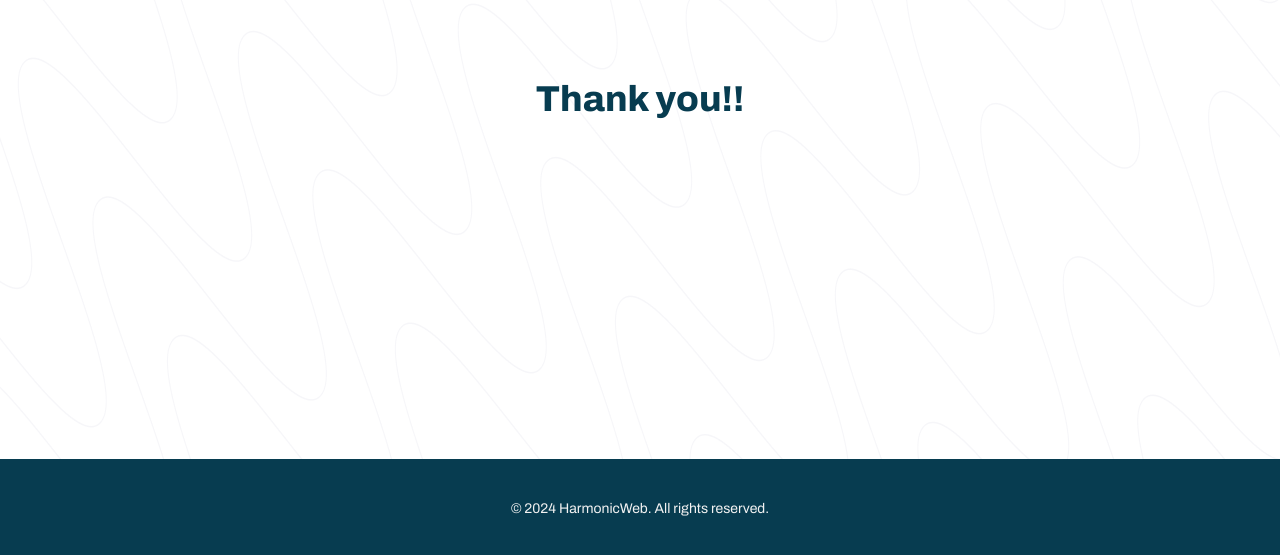
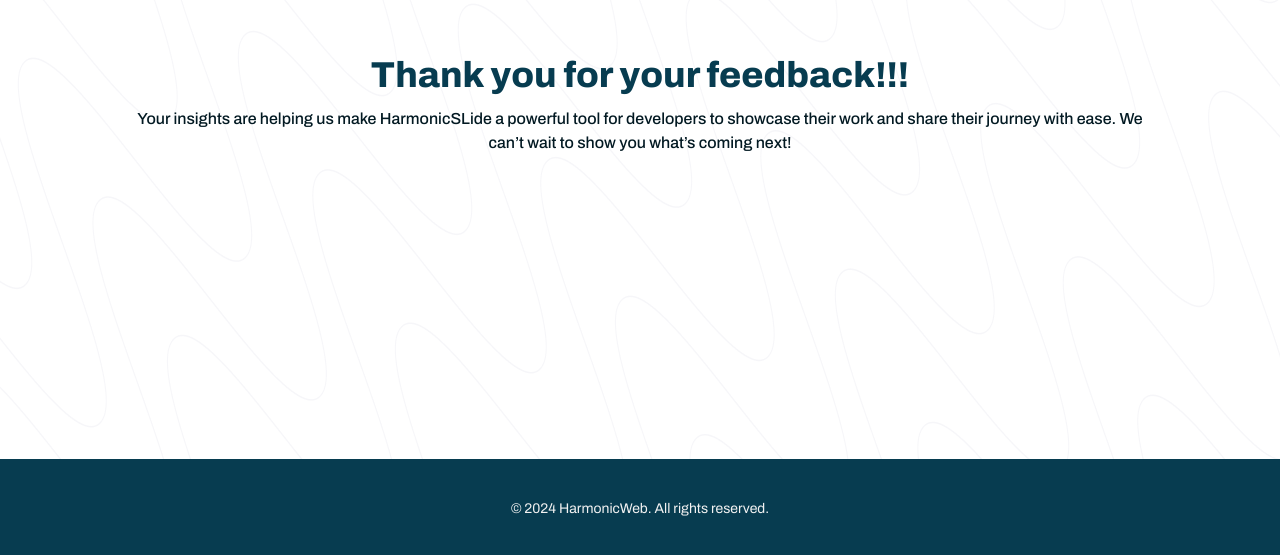
Before and after one commit to Stevolisis/harmonic-web, a Next.js app: page /surveyCompleted in a window 1280 px wide. Shown: the part 261-816 px from the top of the page. Built offline with nearby package versions, Linux system fonts and the light colour scheme.

Commit message:
surveyCompleted page done successfully

```diff
--- a/src/components/SlideCodeSurvey.js
+++ b/src/components/SlideCodeSurvey.js
@@ -129,11 +129,7 @@ const SlideCodeSurvey = () => {
     }
 
     useEffect(()=>{
-        const postView = async () => {
-            await setView();
-        };
-
-        postView();
+        //setView();
     },[]);
 
 
--- a/src/pages/surveyCompleted.js
+++ b/src/pages/surveyCompleted.js
@@ -1,16 +1,20 @@
 import React from 'react'
-import { useRouter } from 'next/router';
 
 
-const login = () => {
+const surveyCompleted = () => {
 
   return (
-    <div className=' w-full h-[90vh] flex justify-center items-center bg-communitywave'>
-        <div className=' text-center'>
-            <h1 className='font-ArchivoExtraBold text-3xl sm:text-4xl text-bgDark'>Thank you!!</h1>
+    <div className='px-5 md:px-32 w-full h-[90vh] flex flex-col justify-center items-center bg-communitywave'>
+        <div className=' text-center flex items-center gap-x-3 my-3'>
+            <h1 className='font-ArchivoExtraBold text-3xl sm:text-4xl text-bgDark'>Thank you for your feedback!!!</h1>
+        </div>
+        <div>
+            <p className='font-ArchivoMedium text-center'>
+                Your insights are helping us make HarmonicSLide a powerful tool for developers to showcase their work and share their journey with ease. We can’t wait to show you what’s coming next!
+            </p>
         </div>
     </div>
   )
 }
 
-export default login
+export default surveyCompleted
```
